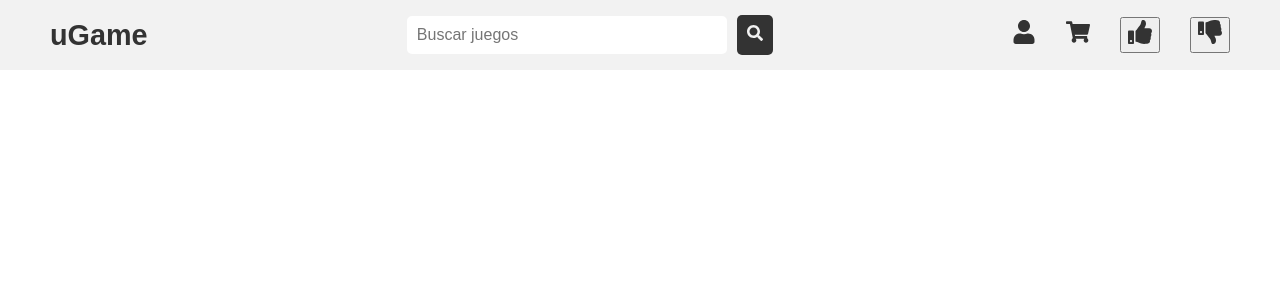
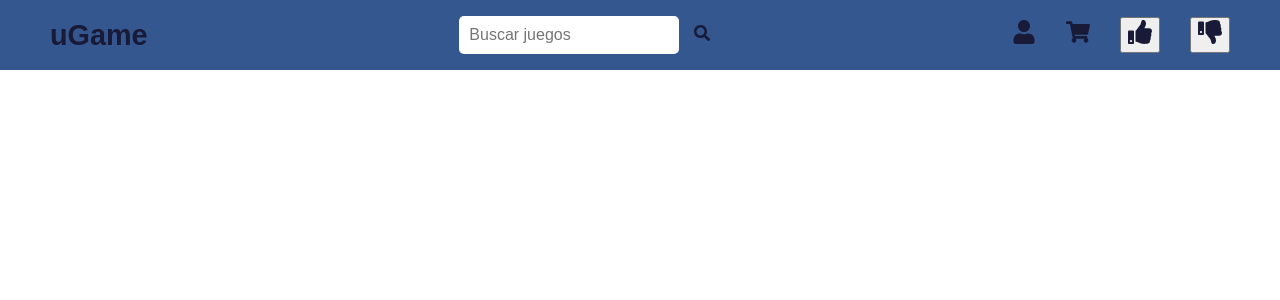
Before and after one commit to deakamm/ujuego, a React (Create React App) app: page / in a window 1280 px wide. Shown: the top 300 px of the page. Built offline with nearby package versions, Linux system fonts and the light colour scheme.

Commit message:
first commit style

```diff
--- a/src/components/Navbar/Navbar.css
+++ b/src/components/Navbar/Navbar.css
@@ -1,6 +1,6 @@
 .navbar {
-    background-color: #f2f2f2;
-    height: 70px;
+  background-color:#35578F;
+  height: 70px;
     display: flex;
     justify-content: center;
     align-items: center;
@@ -18,14 +18,15 @@
     width: 100%;
     padding: 0 50px;
     max-width: 1300px;
+    background-color:#35578F;
   }
 
   .navbar-logo {
-    font-family: 'Montserrat', sans-serif;
+    font-family: 'Arimo', sans-serif;
     font-weight: 700;
     font-size: 1.8rem;
     text-decoration: none;
-    color: #333;
+    color: #181A38;
     display: flex;
     align-items: center;
   }
@@ -41,14 +42,14 @@
     border: none;
     border-radius: 5px;
     font-size: 1rem;
-    width: 300px;
-    margin-right: 10px;
+    width: 200px;
+    margin-right: 5px;
   }
 
   .search-button {
     padding: 10px;
-    background-color: #333;
-    color: #f2f2f2;
+    background-color:#35578F;
+    color: #181A38;
     border: none;
     border-radius: 5px;
     font-size: 1rem;
@@ -63,7 +64,7 @@
   .navbar-icon {
     margin-left: 30px;
     font-size: 1.5rem;
-    color: #333;
+    color: #181A38;
     text-decoration: none;
 
   }
--- a/src/components/Navbar/Navbar.jsx
+++ b/src/components/Navbar/Navbar.jsx
@@ -2,6 +2,7 @@ import React, { useState } from 'react';
 import { FaSearch, FaUser, FaShoppingCart, FaThumbsUp, FaThumbsDown } from 'react-icons/fa';
 import { Link } from 'react-router-dom';
 import './Navbar.css';
+
 
 const Navbar = () => {
   const [searchQuery, setSearchQuery] = useState('');
```
Also changed, not shown: src/assets/images/logoU.png (added), src/assets/images/logoUGameTransp.png (added).
